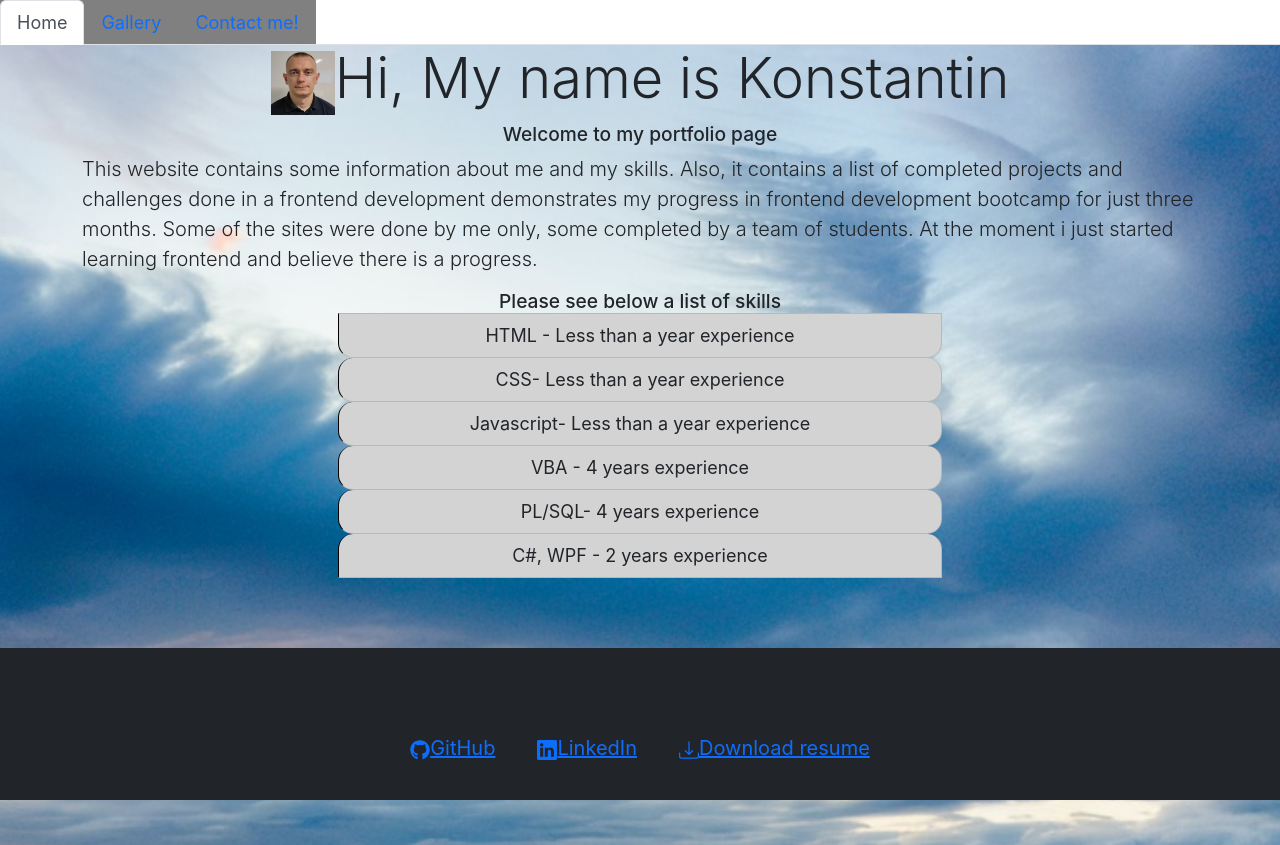
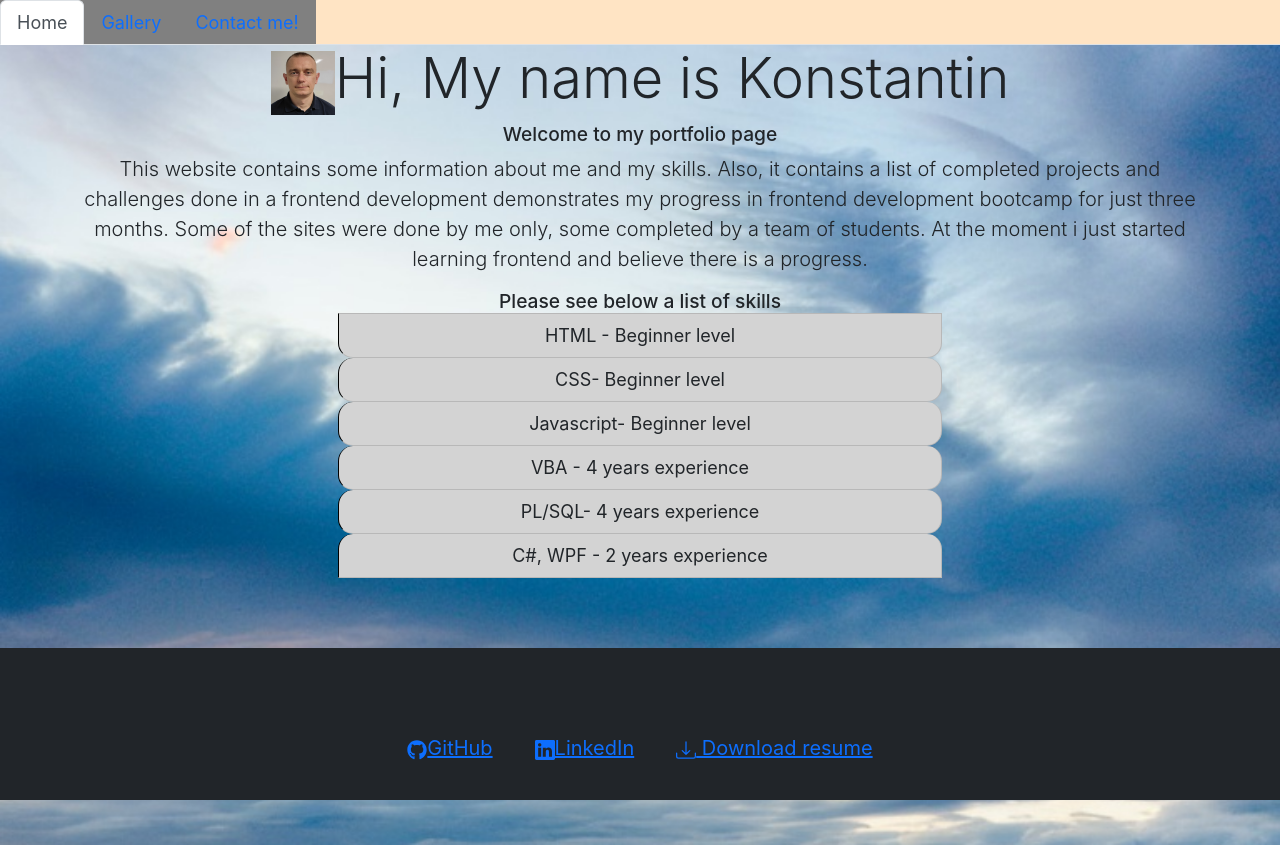
Before and after one commit to KonstantinGolovahin/portfolio-react, a React (Create React App) app: page / in a window 1280 px wide. Built offline with nearby package versions, Linux system fonts and the light colour scheme.

Commit message:
Adds minor changes nad updates README

```diff
--- a/src/components/Project/index.js
+++ b/src/components/Project/index.js
@@ -1,7 +1,7 @@
 import React from "react";
 import "./style.css";
 
-function FriendCard(props) {
+function ProjectCard(props) {
   return (
     <div className="card projectcard">
       <div className="img-container">
@@ -35,4 +35,4 @@ function FriendCard(props) {
   );
 }
 
-export default FriendCard;
+export default ProjectCard;
--- a/src/components/Title/style.css
+++ b/src/components/Title/style.css
@@ -3,6 +3,6 @@
   text-align: center;
   font-size: 3rem;
   text-decoration: underline;
-  color: #2A77AE;
+  color: black;
   margin-bottom: 50px;
 }
--- a/src/components/pages/Home.js
+++ b/src/components/pages/Home.js
@@ -21,7 +21,8 @@ function Home() {
       backgroundImage: `url(${process.env.PUBLIC_URL + '/images/bg_home.jpeg'})`,
       backgroundPosition: 'center',
       backgroundSize: 'cover',
-      backgroundRepeat: 'no-repeat'
+      backgroundRepeat: 'no-repeat',
+
     }}  >
       <div class="jumbotron jumbotron-fluid">
         <div class="container">
@@ -59,11 +60,11 @@ function Home() {
             ><i ><BsLinkedin /></i>LinkedIn</a>
             <a
               className="btn btn-link btn-floating btn-lg  m-1"
-              href={contacts[0].links.resume}
+              href={process.env.PUBLIC_URL +contacts[0].links.resume}
               role="button"
               data-mdb-ripple-color="dark"
               download
-            ><i ><BsDownload /></i>Download resume</a>
+            ><i ><BsDownload /></i> Download resume</a>
           </section>
         </div>
       </footer>
--- a/src/components/pages/style.css
+++ b/src/components/pages/style.css
@@ -13,13 +13,13 @@ li {
 
 h5,
 h3,
-h1 {
+h1,
+p {
     text-align: center;
     font-size: larger;
 }
 
 footer {
-
     text-align: center;
 }
 
@@ -58,3 +58,8 @@ footer {
     align-items: center;
     text-align: center;
 }
+
+/* nav bar */
+.nav {
+    background-color: bisque;
+}
--- a/src/data/Personal.json
+++ b/src/data/Personal.json
@@ -12,7 +12,7 @@
         "resume":"/images/CV_K_Golovahins.pdf"
       },
       "skills":{
-        "languages":["HTML - Less than a year experience","CSS- Less than a year experience","Javascript- Less than a year experience","VBA - 4 years experience","PL/SQL- 4 years experience","C#, WPF - 2 years experience"]
+        "languages":["HTML - Beginner level","CSS- Beginner level","Javascript- Beginner level","VBA - 4 years experience","PL/SQL- 4 years experience","C#, WPF - 2 years experience"]
 
       }
     }
```
Also changed, not shown: public/images/Screenshot.png (added), 1 other file (tests, documents, lock files or other folders).
